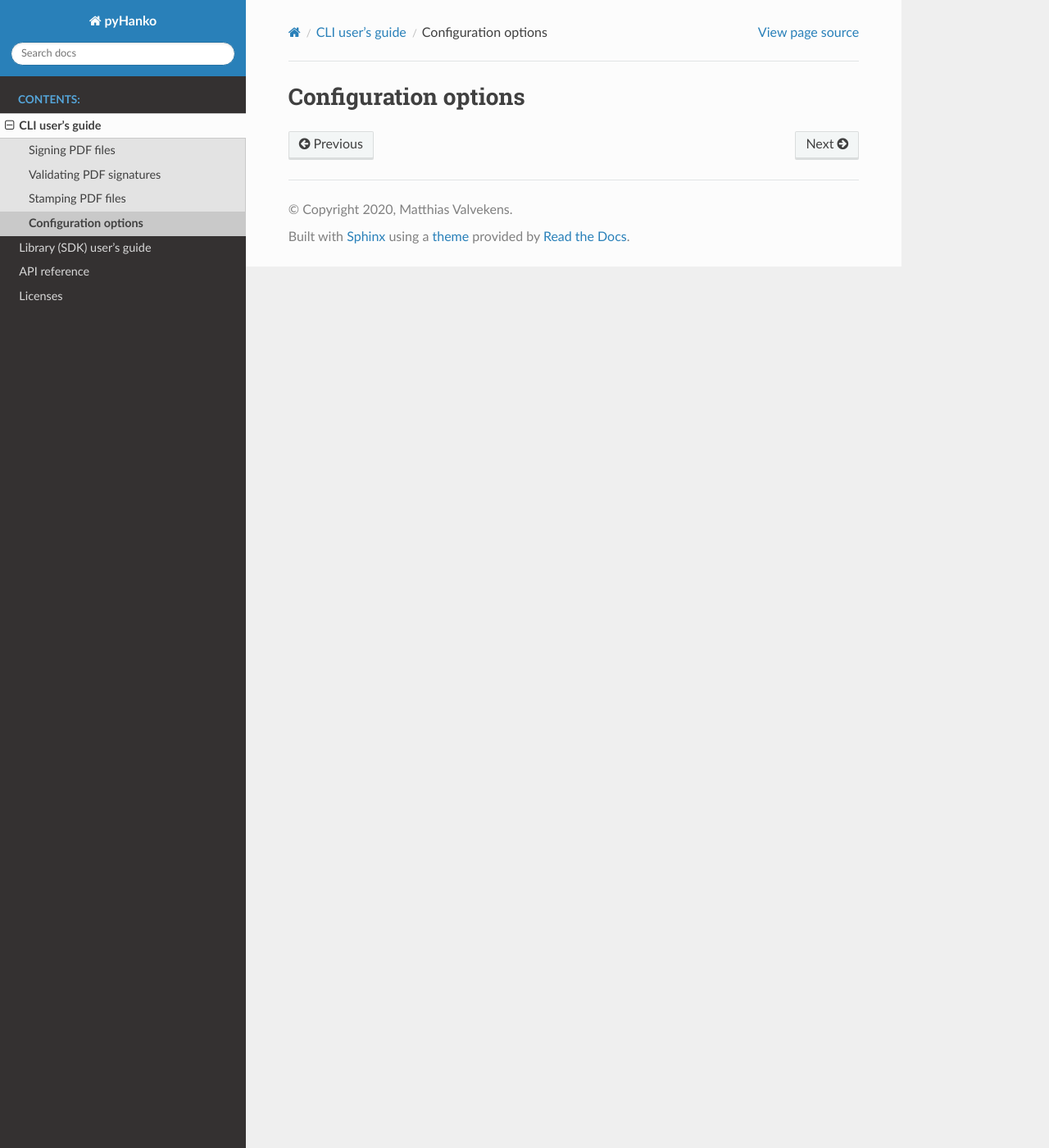
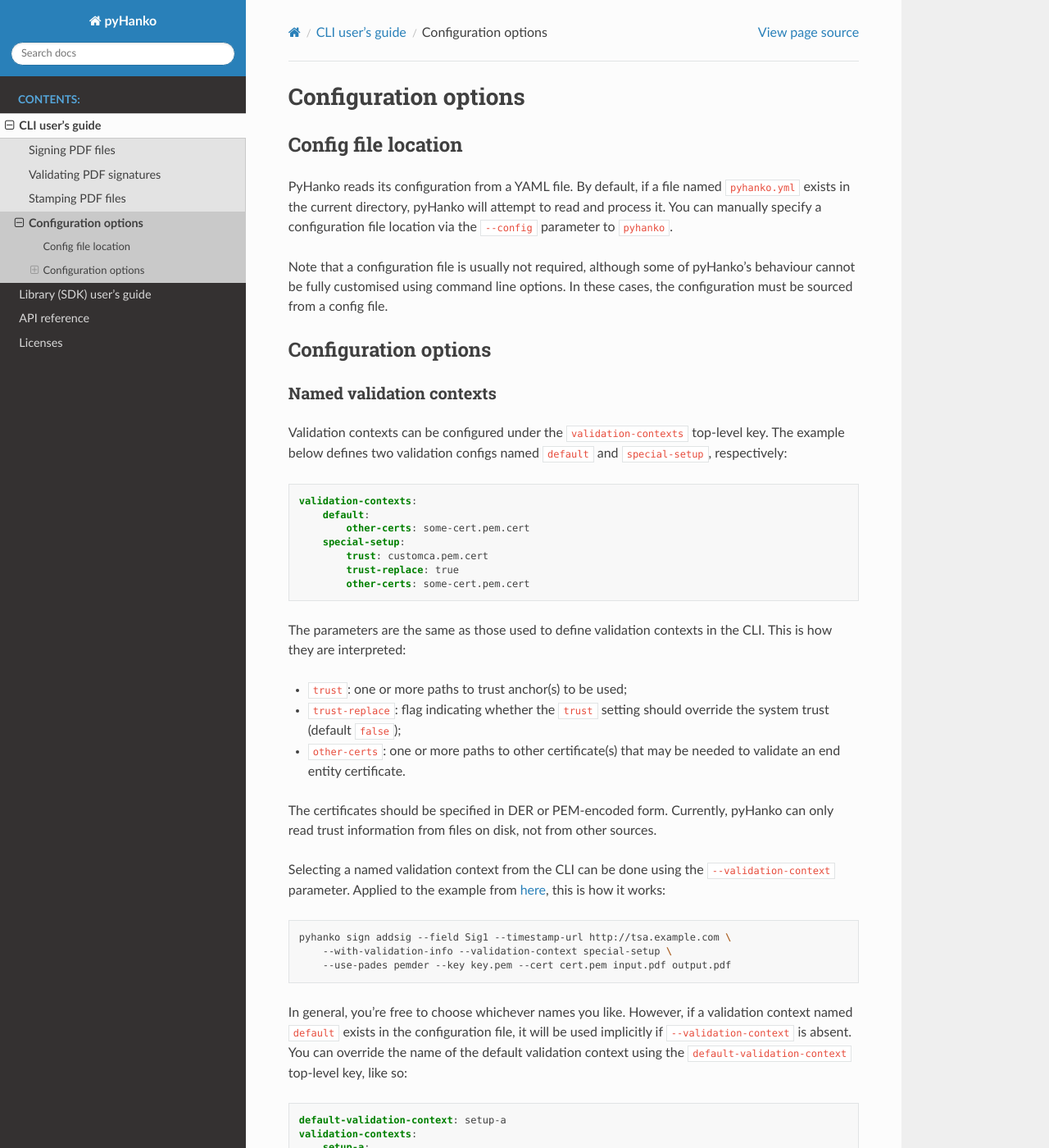
Before and after one commit to MatthiasValvekens/pyHanko, a Sphinx documentation site: the page built from docs/cli-guide/config.rst, in a window 1280 px wide and 1400 px high. Shown: the whole window at 82% size. Built offline with Sphinx 7.4.7 and the Read the Docs theme 2.0.0, drawn with Linux system fonts in a browser that asks for light colours; some of the changed text lies outside the part shown.

Commit message:
Document validation context config

```diff
--- a/docs/cli-guide/config.rst
+++ b/docs/cli-guide/config.rst
@@ -1,2 +1,87 @@
 Configuration options
 =====================
+
+Config file location
+--------------------
+
+PyHanko reads its configuration from a YAML file.
+By default, if a file named ``pyhanko.yml`` exists in the current directory,
+pyHanko will attempt to read and process it.
+You can manually specify a configuration file location via the ``--config``
+parameter to ``pyhanko``.
+
+Note that a configuration file is usually not required, although some
+of pyHanko's behaviour cannot be fully customised using command line options.
+In these cases, the configuration must be sourced from a config file.
+
+
+Configuration options
+---------------------
+
+.. _config-validation-context:
+
+Named validation contexts
+^^^^^^^^^^^^^^^^^^^^^^^^^
+
+Validation contexts can be configured under the ``validation-contexts``
+top-level key.
+The example below defines two validation configs named ``default`` and
+``special-setup``, respectively:
+
+.. code-block:: yaml
+
+    validation-contexts:
+        default:
+            other-certs: some-cert.pem.cert
+        special-setup:
+            trust: customca.pem.cert
+            trust-replace: true
+            other-certs: some-cert.pem.cert
+
+The parameters are the same as those used to define validation contexts
+in the CLI. This is how they are interpreted:
+
+* ``trust``: one or more paths to trust anchor(s) to be used;
+* ``trust-replace``: flag indicating whether the ``trust`` setting should
+  override the system trust (default ``false``);
+* ``other-certs``: one or more paths to other certificate(s) that may be needed
+  to validate an end entity certificate.
+
+The certificates should be specified in DER or PEM-encoded form.
+Currently, pyHanko can only read trust information from files on disk, not
+from other sources.
+
+Selecting a named validation context from the CLI can be done using the
+``--validation-context`` parameter.
+Applied to the example from :ref:`here <cli-embedding-revinfo>`, this is how
+it works:
+
+.. code-block:: bash
+
+    pyhanko sign addsig --field Sig1 --timestamp-url http://tsa.example.com \
+        --with-validation-info --validation-context special-setup \
+        --use-pades pemder --key key.pem --cert cert.pem input.pdf output.pdf
+
+In general, you're free to choose whichever names you like.
+However, if a validation context named ``default`` exists in the configuration
+file, it will be used implicitly if ``--validation-context`` is absent.
+You can override the name of the default validation context using
+the ``default-validation-context`` top-level key, like so:
+
+.. code-block:: yaml
+
+    default-validation-context: setup-a
+    validation-contexts:
+        setup-a:
+            trust: customca.pem.cert
+            trust-replace: true
+            other-certs: some-cert.pem.cert
+        setup-b:
+            trust: customca.pem.cert
+            trust-replace: false
+
+
+Styles for stamping and signature appearances
+^^^^^^^^^^^^^^^^^^^^^^^^^^^^^^^^^^^^^^^^^^^^^
+
+TODO
--- a/docs/cli-guide/signing.rst
+++ b/docs/cli-guide/signing.rst
@@ -343,6 +343,8 @@
     (i.e. those that do not require authentication). The API is more flexible.
 
 
+.. _cli-embedding-revinfo:
+
 Embedding revocation info with pyHanko
 ^^^^^^^^^^^^^^^^^^^^^^^^^^^^^^^^^^^^^^
 
@@ -366,7 +368,7 @@
 the validation data.
 You can also predefine validation contexts in the configuration file, and select
 them using the ``--validation-context`` parameter.
-See :doc:`config` for further information.
+See :ref:`config-validation-context` for further information.
 
 .. _lta-sigs:
 
```
